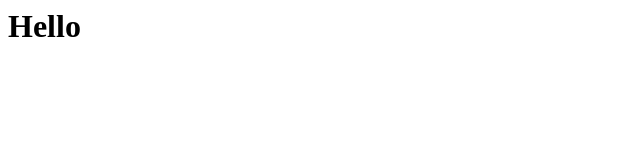
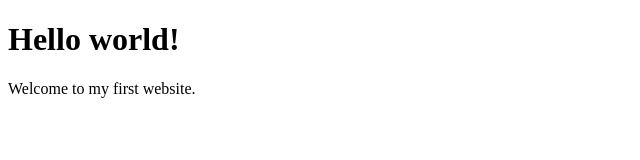
Before and after one commit to Noroff-FEU-Assignments/cross-course-project-sabaFitwi, a plain HTML site: page index.html in a window 1280 px wide. Shown: the whole page, without its empty margins (0-640 px from the left). Drawn offline with Linux system fonts and the light colour scheme.

Commit message:
commit html

```diff
--- a/index.html
+++ b/index.html
@@ -1,11 +1,10 @@
-<html lang="en">
-<head>
-    <meta charset="UTF-8">
-    <meta http-equiv="X-UA-Compatible" content="IE=edge">
-    <meta name="viewport" content="width=, initial-scale=1.0">
-    <title>Document</title>
-</head>
-<body>
-    <h1>Hello</h1>
-</body>
+<!DOCTYPE html>
+<html>
+  <head>
+    <title>My first website</title>
+  </head>
+  <body>
+    <h1>Hello world!</h1>
+    <p>Welcome to my first website.</p>
+  </body>
 </html>
```
